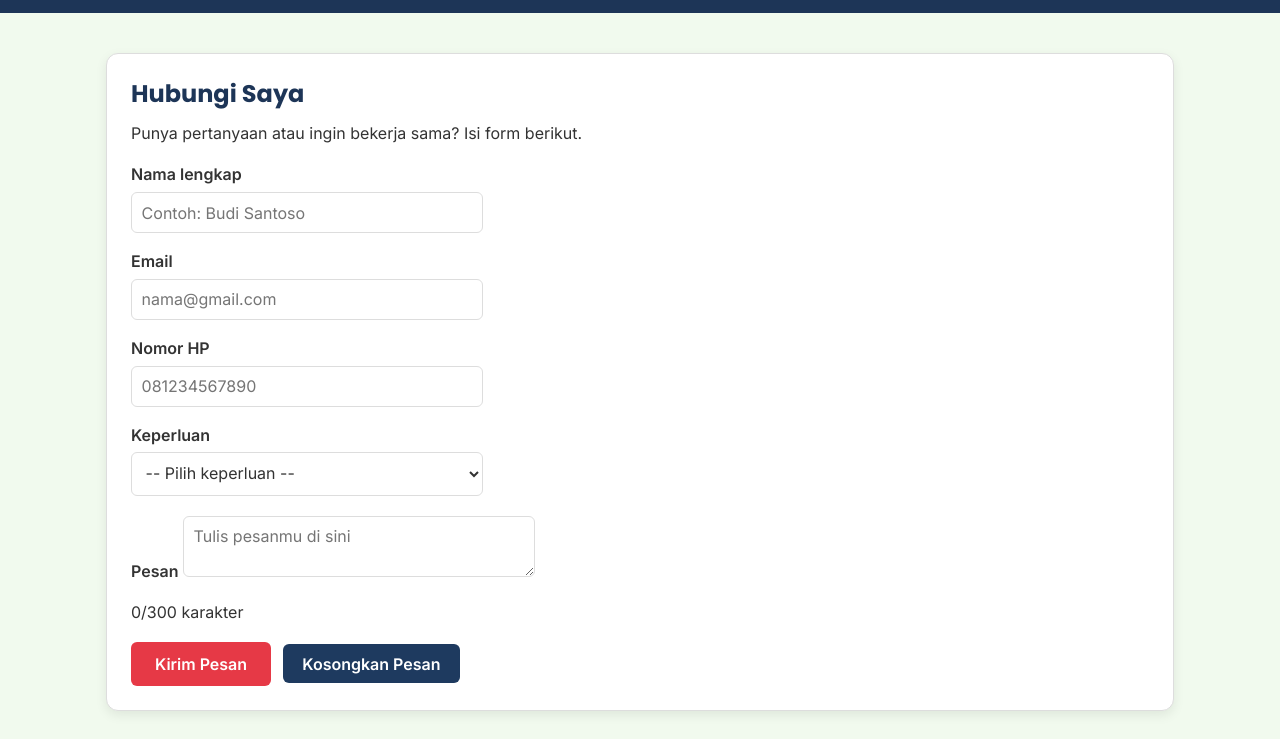
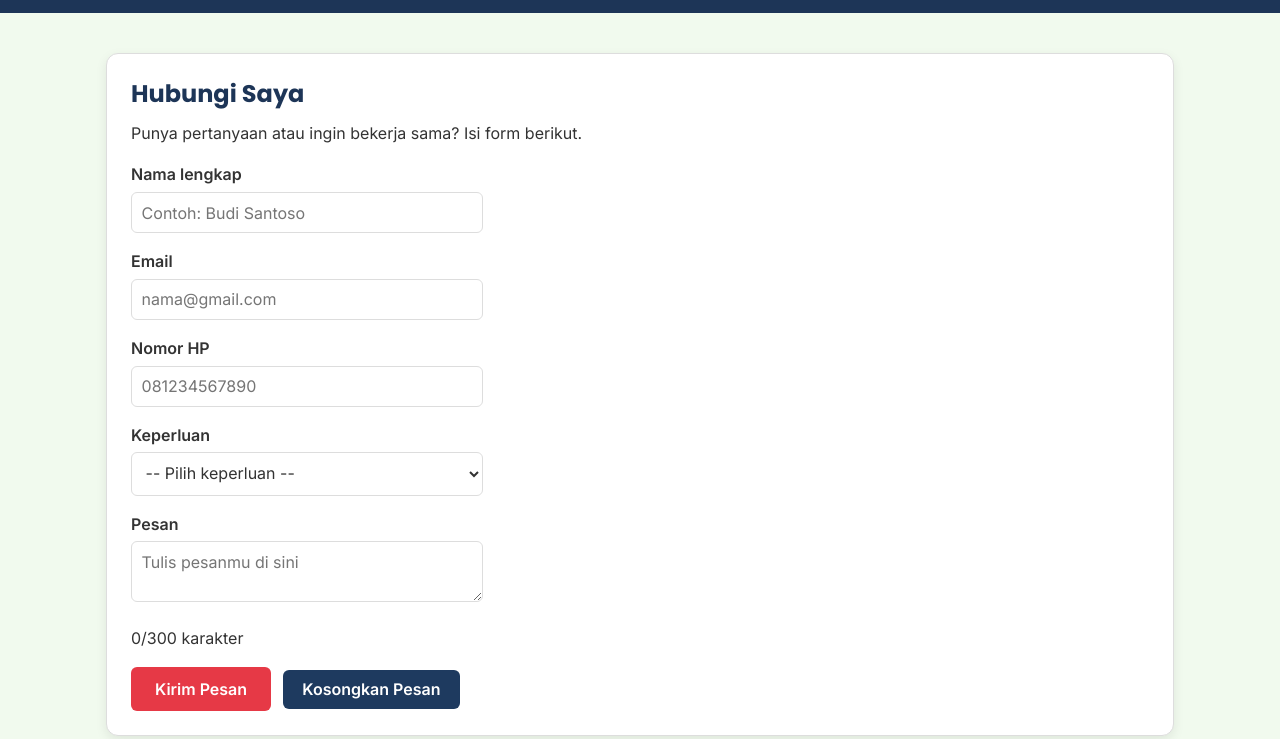
Before and after one commit to alinpplg1-cod/tugas-portofolio-nuralinsa, a plain HTML site: page kontak.html in a window 1280 px wide. Shown: the part 61-800 px from the top of the page. Drawn offline with Linux system fonts and the light colour scheme.

Commit message:
perbaiki tampilan kolom pesan di halaman kontak

```diff
--- a/kontak.html
+++ b/kontak.html
@@ -70,8 +70,9 @@
             </select>
           </p>
           <p>
-            <label for="pesan">Pesan</label>
+            <label for="pesan">Pesan</label><br>
             <textarea id="pesan" name="pesan" maxlength="300" placeholder="Tulis pesanmu di sini"></textarea>
+          </p>
 
           <p id="penghitung">0/300 karakter</p>
 
```
